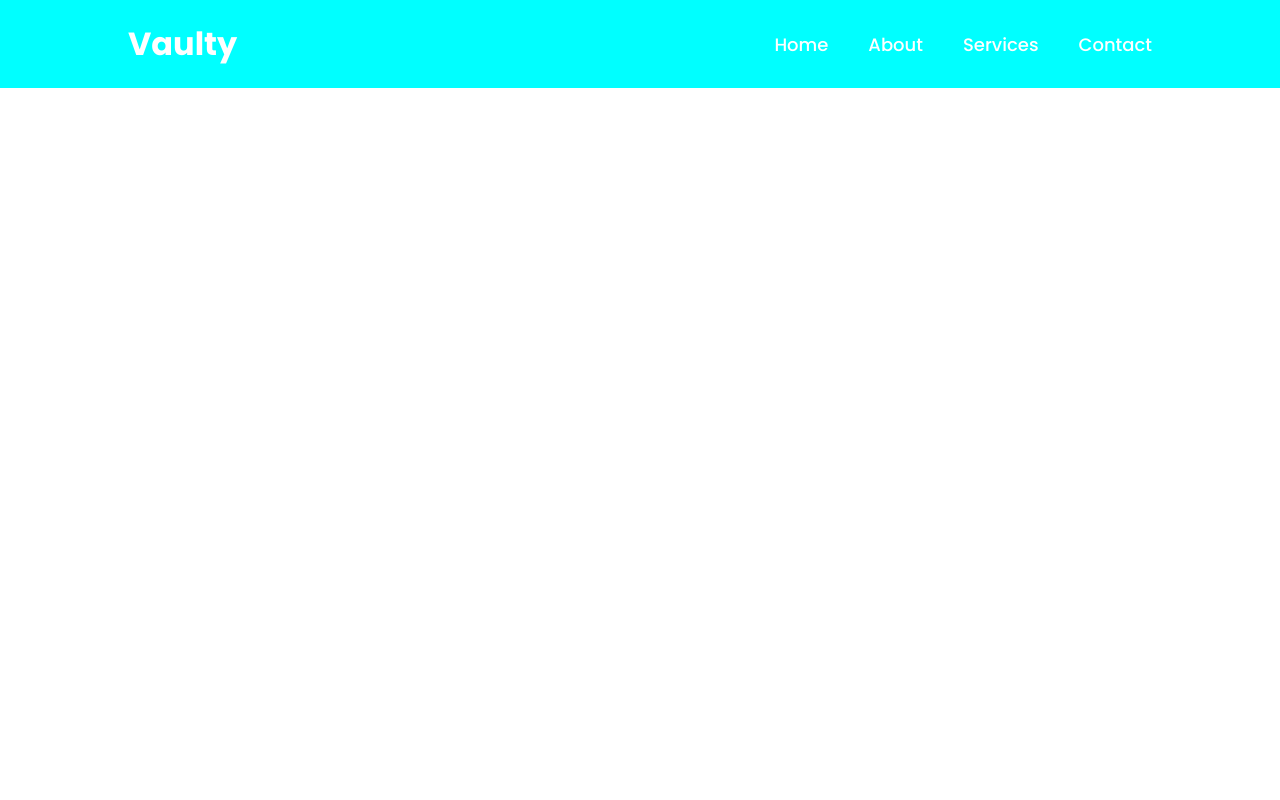
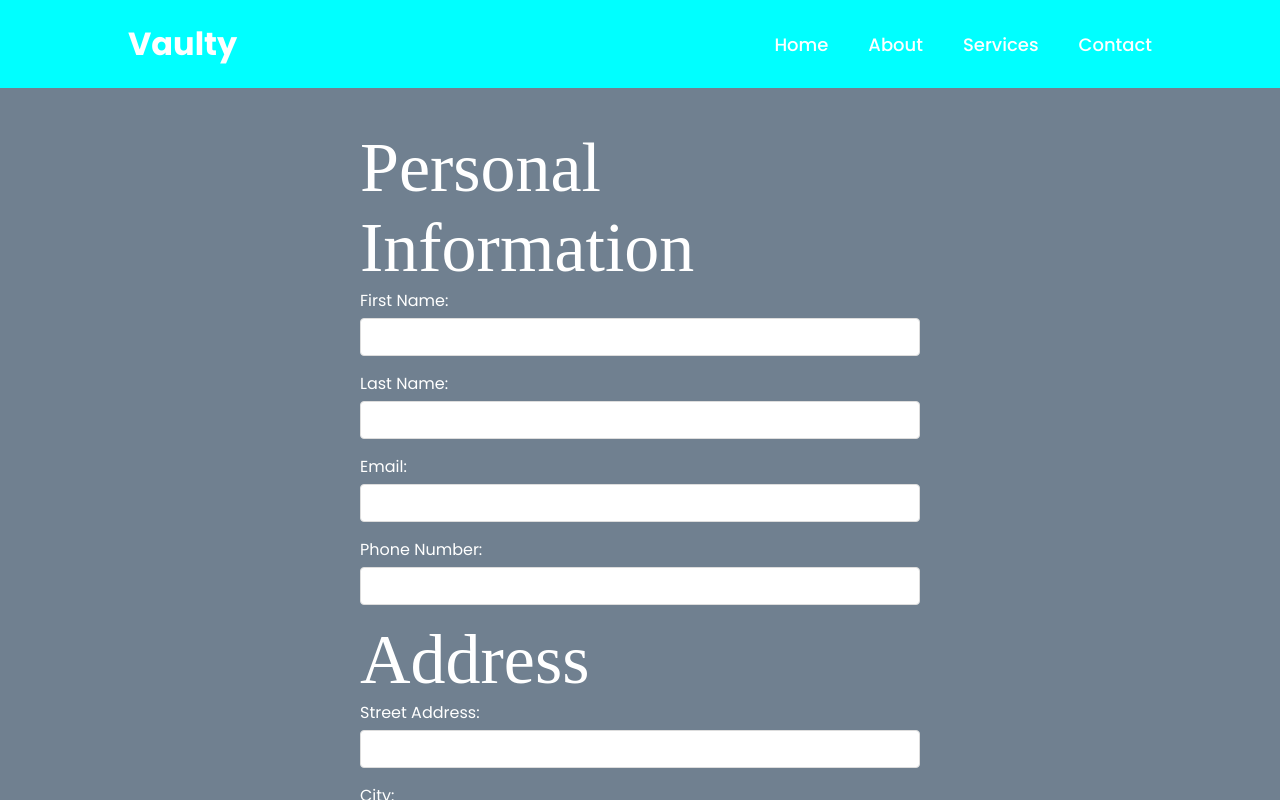
Before and after one commit to poudelef/Vaulty, a React (Create React App) app: page /User_info in a window 1280 px wide. Built offline with nearby package versions, Linux system fonts and the light colour scheme; a web font is replaced by a local one.

Commit message:
New changes

```diff
--- a/package.json
+++ b/package.json
@@ -13,7 +13,7 @@
     "mongoose": "^8.7.0",
     "react": "^18.3.1",
     "react-dom": "^18.3.1",
-    "react-router-dom": "^6.26.2",
+    "react-router-dom": "^6.27.0",
     "react-scripts": "5.0.1",
     "typewriter-effect": "^2.21.0",
     "web-vitals": "^2.1.4"
--- a/src/App.js
+++ b/src/App.js
@@ -5,7 +5,8 @@ import Home from './Components/Pages/Home';
 import About from './Components/Pages/About';
 import Services from './Components/Pages/Services';
 import Contact from './Components/Pages/Contact';
-
+import User_info from './Components/GetStart_page/User_info';
+import Find_people from './Components/GetStart_page/Find_people';
 
 
 const App = () => {
@@ -17,6 +18,8 @@ const App = () => {
         <Route path="/about" element={<About />} />
         <Route path="/services" element={<Services />} />
         <Route path="/contact" element={<Contact />} />
+        <Route path="/User_info" element={<User_info />} />
+        <Route path="/Find_people" element={<Find_people />} />
       </Routes>
     </Router>
   );
--- /dev/null
+++ b/src/Components/GetStart_page/Find_people.css
@@ -0,0 +1,51 @@
+.find-people-container {
+    max-width: 600px;
+    margin: 0 auto;
+    padding: 20px;
+  }
+
+  .search-form {
+    display: flex;
+    margin-bottom: 20px;
+  }
+
+  .search-input {
+    flex-grow: 1;
+    padding: 10px;
+    font-size: 16px;
+    border: 1px solid #ddd;
+    border-radius: 4px 0 0 4px;
+  }
+
+  .search-button {
+    padding: 10px 20px;
+    font-size: 16px;
+    background-color: #007bff;
+    color: white;
+    border: none;
+    border-radius: 0 4px 4px 0;
+    cursor: pointer;
+  }
+
+  .user-card {
+    background-color: #0d1012;
+    border: 1px solid #0c0606;
+    border-radius: 4px;
+    padding: 20px;
+    margin-top: 20px;
+  }
+
+  .connect-button {
+    margin-top: 10px;
+    padding: 10px 20px;
+    font-size: 16px;
+    background-color: #28a745;
+    color: white;
+    border: none;
+    border-radius: 4px;
+    cursor: pointer;
+  }
+
+  .connect-button:hover {
+    background-color: #218838;
+  }
--- /dev/null
+++ b/src/Components/GetStart_page/Find_people.js
@@ -0,0 +1,50 @@
+import React, { useState } from "react";
+import userData from "./user.json";
+import "./Find_people.css";
+
+export function Find_people() {
+  const [searchTerm, setSearchTerm] = useState("");
+  const [searchResult, setSearchResult] = useState(null);
+
+  const handleSearch = (e) => {
+    e.preventDefault();
+    const result = userData.find(user => user.id === searchTerm);
+    setSearchResult(result);
+  };
+
+  const handleConnect = () => {
+    alert(`Connection request sent to ${searchResult.name}`);
+  };
+
+  return (
+    <div className="find-people-container">
+      <h1>Find People</h1>
+      <form onSubmit={handleSearch} className="search-form">
+        <input
+          type="text"
+          value={searchTerm}
+          onChange={(e) => setSearchTerm(e.target.value)}
+          placeholder="Enter user ID"
+          className="search-input"
+        />
+        <button type="submit" className="search-button">Search</button>
+      </form>
+
+      {searchResult && (
+        <div className="user-card">
+          <h2>{searchResult.name}</h2>
+          <p>ID: {searchResult.id}</p>
+          <p>Email: {searchResult.email}</p>
+          <p>Occupation: {searchResult.occupation}</p>
+          <button onClick={handleConnect} className="connect-button">Connect</button>
+        </div>
+      )}
+
+      {searchTerm && !searchResult && (
+        <p>No user found with the given ID.</p>
+      )}
+    </div>
+  );
+}
+
+export default Find_people;
--- /dev/null
+++ b/src/Components/GetStart_page/User_info.css
@@ -0,0 +1,44 @@
+body{
+    background-color: rgb(112, 128, 144);
+    color: white;
+}
+.user-info-container {
+    max-width: 600px;
+    margin: 0 auto;
+    padding: 20px;
+  }
+
+  h1, h2 {
+    color: white;
+  }
+
+  .form-group {
+    margin-bottom: 15px;
+  }
+
+  label {
+    display: block;
+    margin-bottom: 5px;
+  }
+
+  input[type="text"],
+  input[type="email"],
+  input[type="tel"] {
+    width: 100%;
+    padding: 8px;
+    border: 1px solid #ddd;
+    border-radius: 4px;
+  }
+
+  button[type="submit"] {
+    background-color: #007bff;
+    color: white;
+    padding: 10px 15px;
+    border: none;
+    border-radius: 4px;
+    cursor: pointer;
+  }
+
+  button[type="submit"]:hover {
+    background-color: #0056b3;
+  }
--- /dev/null
+++ b/src/Components/GetStart_page/User_info.js
@@ -0,0 +1,105 @@
+import React, { useState, useEffect } from "react";
+import { useNavigate } from "react-router-dom";
+import "./User_info.css";
+
+export function User_info() {
+    const navigate = useNavigate();
+useEffect(() => {
+    console.log("User_info component rendered");
+}, []);
+  const [formData, setFormData] = useState({
+    firstName: "",
+    lastName: "",
+    email: "",
+    phone: "",
+    address: "",
+    city: "",
+    state: "",
+    zipCode: "",
+    bankName: "",
+    accountNumber: "",
+    routingNumber: "",
+    cvv: ""
+  });
+
+  const handleChange = (e) => {
+    const { name, value } = e.target;
+    setFormData(prevState => ({
+      ...prevState,
+      [name]: value
+    }));
+  };
+
+  const handleSubmit = (e) => {
+    e.preventDefault();
+    console.log(formData);
+    // Here you would typically send the data to your backend
+    // Sends successful submission, naviagte to Find_people page
+    navigate("/Find_people");
+  };
+
+  return (
+    <div className="user-info-container">
+      <h1>User Information</h1>
+      <form onSubmit={handleSubmit}>
+        <h2>Personal Information</h2>
+        <div className="form-group">
+          <label htmlFor="firstName">First Name:</label>
+          <input type="text" id="firstName" name="firstName" value={formData.firstName} onChange={handleChange} required />
+        </div>
+        <div className="form-group">
+          <label htmlFor="lastName">Last Name:</label>
+          <input type="text" id="lastName" name="lastName" value={formData.lastName} onChange={handleChange} required />
+        </div>
+        <div className="form-group">
+          <label htmlFor="email">Email:</label>
+          <input type="email" id="email" name="email" value={formData.email} onChange={handleChange} required />
+        </div>
+        <div className="form-group">
+          <label htmlFor="phone">Phone Number:</label>
+          <input type="tel" id="phone" name="phone" value={formData.phone} onChange={handleChange} required />
+        </div>
+
+        <h2>Address</h2>
+        <div className="form-group">
+          <label htmlFor="address">Street Address:</label>
+          <input type="text" id="address" name="address" value={formData.address} onChange={handleChange} required />
+        </div>
+        <div className="form-group">
+          <label htmlFor="city">City:</label>
+          <input type="text" id="city" name="city" value={formData.city} onChange={handleChange} required />
+        </div>
+        <div className="form-group">
+          <label htmlFor="state">State:</label>
+          <input type="text" id="state" name="state" value={formData.state} onChange={handleChange} required />
+        </div>
+        <div className="form-group">
+          <label htmlFor="zipCode">Zip Code:</label>
+          <input type="text" id="zipCode" name="zipCode" value={formData.zipCode} onChange={handleChange} required />
+        </div>
+
+        <h2>Bank Information</h2>
+        <div className="form-group">
+          <label htmlFor="bankName">Bank Name:</label>
+          <input type="text" id="bankName" name="bankName" value={formData.bankName} onChange={handleChange} required />
+        </div>
+        <div className="form-group">
+          <label htmlFor="accountNumber">Account Number:</label>
+          <input type="text" id="accountNumber" name="accountNumber" value={formData.accountNumber} onChange={handleChange} required />
+        </div>
+        <div className="form-group">
+          <label htmlFor="routingNumber">Routing Number:</label>
+          <input type="text" id="routingNumber" name="routingNumber" value={formData.routingNumber} onChange={handleChange} required />
+        </div>
+        <div className="form-group">
+          <label htmlFor="cvv">CVV:</label>
+          <input type="text" id="cvv" name="cvv" value={formData.cvv} onChange={handleChange} required />
+        </div>
+
+        <button type="submit">Submit</button>
+      </form>
+    </div>
+  );
+}
+
+export default User_info;
--- /dev/null
+++ b/src/Components/GetStart_page/user.json
@@ -0,0 +1,32 @@
+[
+    {
+      "id": "454",
+      "name": "John Doe",
+      "email": "john@example.com",
+      "occupation": "Software Developer"
+    },
+    {
+      "id": "123",
+      "name": "Jane Smith",
+      "email": "jane@example.com",
+      "occupation": "Data Analyst"
+    },
+    {
+      "id": "090",
+      "name": "Mike Johnson",
+      "email": "mike@example.com",
+      "occupation": "Product Manager"
+    },
+    {
+      "id": "888",
+      "name": "Sarah Williams",
+      "email": "sarah@example.com",
+      "occupation": "UX Designer"
+    },
+    {
+      "id": "657",
+      "name": "Tom Brown",
+      "email": "tom@example.com",
+      "occupation": "Marketing Specialist"
+    }
+  ]
--- a/src/Components/Pages/Home.css
+++ b/src/Components/Pages/Home.css
@@ -109,3 +109,20 @@ h2 {
 .p2{
     padding: 20px;
 }
+
+.cta-button {
+    display: inline-block;
+    padding: 10px 20px;
+    font-size: 16px;
+    background-color: #007bff;
+    color: white;
+    text-decoration: none;
+    border: none;
+    border-radius: 5px;
+    cursor: pointer;
+    transition: background-color 0.3s ease;
+  }
+
+  .cta-button:hover {
+    background-color: #0056b3;
+  }
--- a/src/Components/Pages/Home.js
+++ b/src/Components/Pages/Home.js
@@ -1,5 +1,6 @@
 import React, { useEffect, useState } from 'react';
 import Typewriter from 'typewriter-effect';
+import { Link } from 'react-router-dom';
 import './Home.css';
 
 const Home = () => {
@@ -41,10 +42,10 @@ const Home = () => {
               </h2>
             )}
             <p className="p1">Invest wise and easy</p>
+            <Link to="/User_info" className="cta-button">Get Started</Link>
           </div>
         </div>
       </div>
-
       <div className="second_main">
         <div className="left_down">
           <div className="text-content">
```
Also changed, not shown: 1 other file (tests, documents, lock files or other folders).
